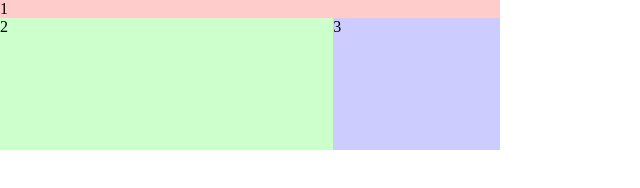
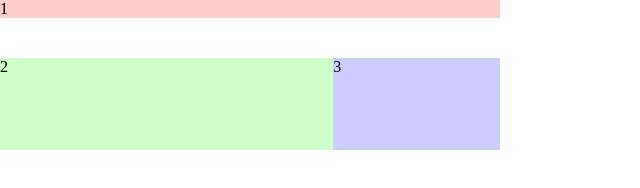
Before and after one commit to fidelman-study/grid-layout-tutor, a website: page pages/foundation-1.html in a window 1280 px wide. Shown: the whole page, without its empty margins (0-640 px from the left). Drawn offline with nearby package versions, Linux system fonts and the light colour scheme.

Commit message:
add space beetween lines

```diff
--- a/app/css/style.css
+++ b/app/css/style.css
@@ -5,7 +5,7 @@
 
     grid-template-columns: 2fr 1fr;
     /* явные названия линий */
-    grid-template-rows: [header-top] auto [header-bottom main-top] 1fr [main-bottom];
+    grid-template-rows: [header-top] auto [header-bottom] 40px [main-top] 1fr [main-bottom];
     /* неявные названия линий */
     grid-template-areas: "banner banner"
                          "container menu";
```
